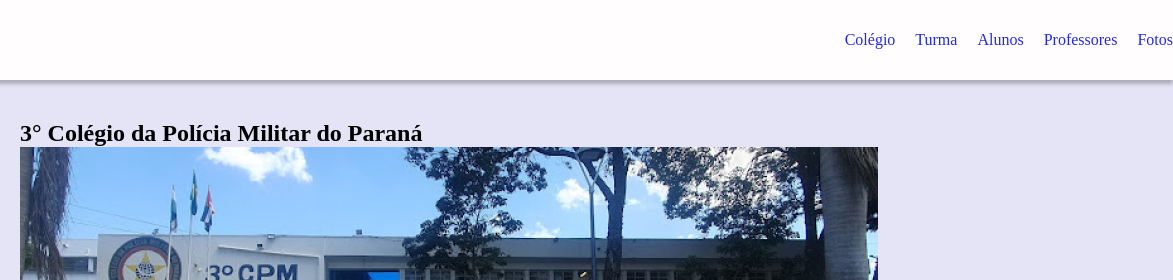
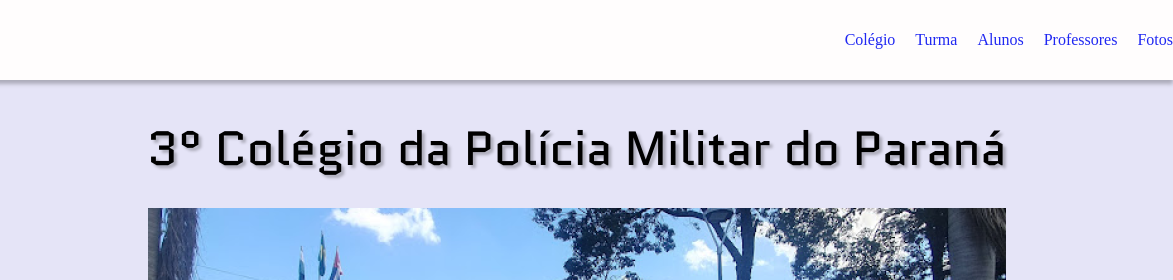
Before and after one commit to Ghoxxt/teste, a plain HTML site: page index.html in a window 1280 px wide. Shown: the top 280 px of the page, 107-1280 px from the left. Drawn offline with Linux system fonts and the light colour scheme.

Commit message:
Add files via upload

```diff
--- a/index.html
+++ b/index.html
@@ -1,5 +1,5 @@
 <!DOCTYPE html>
-<html lang="pt-br">
+<html lang="pt-BR">
 <head>
     <meta charset="UTF-8">
     <meta name="viewport" content="width=device-width, initial-scale=1.0">
--- a/style.css
+++ b/style.css
@@ -78,6 +78,22 @@
 
 #colegio .title{
 
+font-family: Quantico;
+font-size: 48px;
+font-weight: 400;
+text-align: center;
+line-height: 58px;
+text-shadow: 3px 3px 3px rgba(0,0,0,0.25);
 
 
 }
+#colegio .container{
+
+display: flex;
+flex-direction: column;
+align-items: center;
+justify-content: center;
+gap: 30px;
+
+
+}
```
